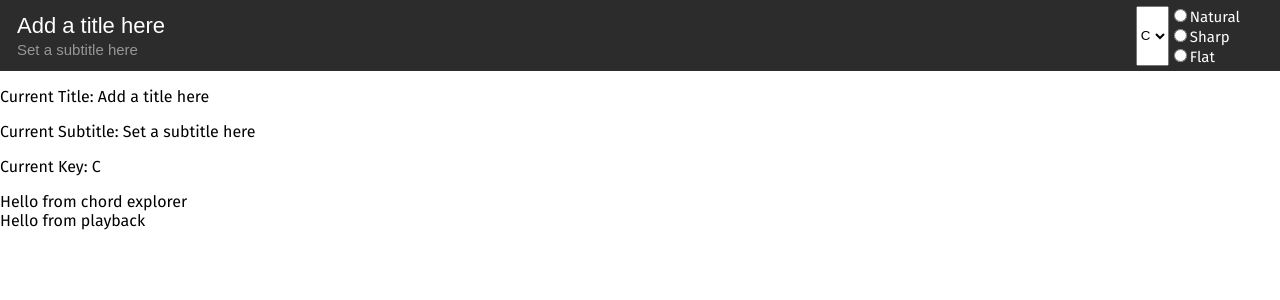
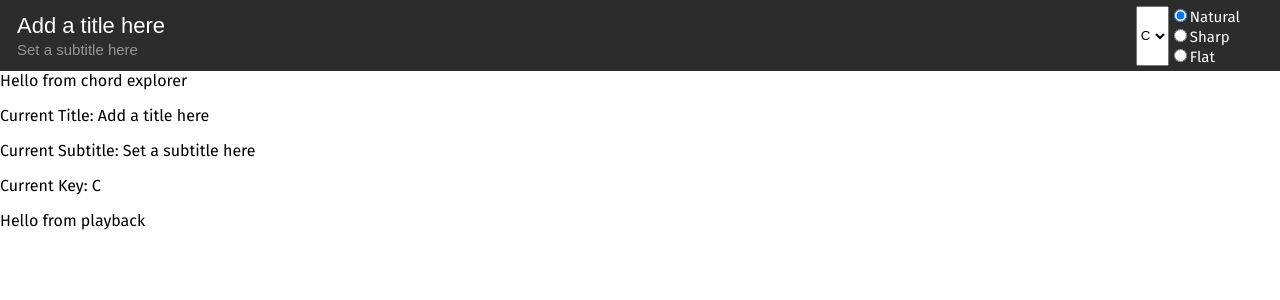
Before and after one commit to bloycey/chord-composer, a React (Create React App) app: page / in a window 1280 px wide. Shown: the top 300 px of the page. Built offline with nearby package versions, Linux system fonts and the light colour scheme.

Commit message:
code clean up

```diff
--- a/src/App.js
+++ b/src/App.js
@@ -4,18 +4,17 @@ import ChordExplorer from "./components/ChordExplorer";
 import Header from "./components/Header";
 import Playback from "./components/Playback";
 
+import { keys, chordTypes } from "./staticData/musicTheory";
+
 export const DataHeader = React.createContext();
 
 function App() {
-
-	const keys = ["C", "D", "E", "F", "G", "A", "B"]
 
 // Header State
 const [title, setTitle] = useState("Add a title here");
 const [subtitle, setSubtitle] = useState("Set a subtitle here");
 const [currentKey, setCurrentKey] = useState("C");
 const [accidental, setAccidental] = useState("natural");
-
 
 const headerData = { title, setTitle, subtitle, setSubtitle, currentKey, setCurrentKey, accidental, setAccidental, keys };
 
@@ -24,10 +23,10 @@ const headerData = { title, setTitle, subtitle, setSubtitle, currentKey, setCurr
 			<DataHeader.Provider value={headerData} >
 				<Header />
 			</DataHeader.Provider>
+			<ChordExplorer />
 			<p>Current Title: {title}</p>
 			<p>Current Subtitle: {subtitle}</p>
 			<p>Current Key: {currentKey} {accidental !== "natural" && accidental}</p>
-			<ChordExplorer />
 			<Playback />
 		</div>
 	);
--- /dev/null
+++ b/src/components/AccidentalSelector.js
@@ -0,0 +1,41 @@
+import React, { useContext } from 'react';
+
+import styled from '@emotion/styled';
+
+import { DataHeader } from "../App.js";
+
+const AccidentalWrapper = styled.div`
+	display: flex;
+	align-items: center;
+	margin-right: 25px;
+	color: #ffffff;
+`
+const AccidentalText = styled.span`
+	font-size: 15px;
+	margin-right: 15px;
+`
+
+const AccidentalSelector = () => {
+	const { accidental, setAccidental, setCurrentKey } = useContext(DataHeader);
+	const setter = setAccidental => e => {
+		const value = e.target.value;
+		setAccidental(value);
+	}
+	return (
+		<AccidentalWrapper>
+			<div>
+			<div>
+					<input type="radio" name="flatsOrSharps" value="natural" checked={accidental === "natural"} onChange={setter(setAccidental, setCurrentKey)}/><AccidentalText>Natural</AccidentalText>
+				</div>
+				<div>
+					<input type="radio" name="flatsOrSharps" value="sharp" checked={accidental === "sharp"} onChange={setter(setAccidental, setCurrentKey)}/><AccidentalText>Sharp</AccidentalText>
+				</div>
+				<div>
+				<input type="radio" name="flatsOrSharps" value="flat" checked={accidental === "flat"} onChange={setter(setAccidental, setCurrentKey)}/><AccidentalText>Flat</AccidentalText>
+				</div>
+			</div>
+		</AccidentalWrapper>
+	)
+}
+
+export default AccidentalSelector;
--- a/src/components/FlatSharpSelector.js
+++ /dev/null
@@ -1,46 +0,0 @@
-import React, { useContext } from 'react';
-
-import styled from '@emotion/styled';
-
-import { DataHeader } from "../App.js";
-
-const SharpFlatWrapper = styled.div`
-	display: flex;
-	align-items: center;
-	margin-right: 25px;
-	color: #ffffff;
-`
-
-const SharpFlatTitle = styled.h5`
-	font-size: 15px;
-	margin-right: 15px;
-`
-const SharpFlatText = styled.span`
-	font-size: 15px;
-	margin-right: 15px;
-`
-
-const FlatSharpSelector = () => {
-	const { accidental, setAccidental, setCurrentKey, keys } = useContext(DataHeader);
-	const setter = setAccidental => e => {
-		const value = e.target.value;
-		setAccidental(value);
-	}
-	return (
-		<SharpFlatWrapper>
-			<div>
-			<div>
-					<input type="radio" name="flatsOrSharps" value="natural" onChange={setter(setAccidental, setCurrentKey)}/><SharpFlatText>Natural</SharpFlatText>
-				</div>
-				<div>
-					<input type="radio" name="flatsOrSharps" value="sharp" onChange={setter(setAccidental, setCurrentKey)}/><SharpFlatText>Sharp</SharpFlatText>
-				</div>
-				<div>
-				<input type="radio" name="flatsOrSharps" value="flat" onChange={setter(setAccidental, setCurrentKey)}/><SharpFlatText>Flat</SharpFlatText>
-				</div>
-			</div>
-		</SharpFlatWrapper>
-	)
-}
-
-export default FlatSharpSelector;
--- a/src/components/Header.js
+++ b/src/components/Header.js
@@ -1,7 +1,7 @@
 import React, { useContext } from 'react';
 import styled from '@emotion/styled';
 
-import FlatSharpSelector from "./FlatSharpSelector";
+import AccidentalSelector from "./AccidentalSelector";
 import KeySelector from "./KeySelector";
 import { DataHeader } from "../App.js";
 
@@ -55,7 +55,7 @@ const Header = props => {
 			</TitleContainer>
 			<FlatSharpContainer>
 				<KeySelector />
-				<FlatSharpSelector/>
+				<AccidentalSelector/>
 			</FlatSharpContainer>
 		</AppHeader>
 	)
--- a/src/components/KeySelector.js
+++ b/src/components/KeySelector.js
@@ -4,10 +4,8 @@ import styled from '@emotion/styled';
 import { DataHeader } from "../App.js";
 
 const KeySelector = () => {
-	const {keys, currentKey, setCurrentKey, sharpsOrFlats, currentKeyOptions, setCurrentKeyOptions,} = useContext(DataHeader);
-	console.log("Sharp or flat?", sharpsOrFlats);
+	const { keys, currentKey, setCurrentKey } = useContext(DataHeader);
 	const setter = set => e => {
-		console.log("e", e)
 		const value = e.target.value;
 		set(value);
 	}
--- /dev/null
+++ b/src/staticData/musicTheory.js
@@ -0,0 +1,42 @@
+export const keys = ["C", "D", "E", "F", "G", "A", "B"]
+export const chordTypes = {
+	major: {
+		intervals: ["maj3", "perf5"]
+	},
+	minor: {
+		intervals: ["min3", "perf5"]
+	},
+	augmented: {
+		intervals: ["maj3", "aug5"]
+	},
+	diminished: {
+		intervals: ["min3", "dim5"]
+	},
+	six: {
+		intervals: ["maj3", "perf5", "maj6"]
+	},
+	minorSix: {
+		intervals: ["min3", "perf5", "maj6"]
+	},
+	seven: {
+		intervals: ["maj3", "perf5", "min7"]
+	},
+	majorSeven: {
+		intervals: ["maj3", "perf5", "maj7"]
+	},
+	minorSeven: {
+		intervals: ["min3", "perf5", "min7"]
+	},
+	augmentedSeven: {
+		intervals: ["maj3", "aug5", "min7"]
+	},
+	diminishedSeven: {
+		intervals: ["min3", "dim5", "dim7"]
+	},
+	halfDiminishedSeven: {
+		intervals: ["min3", "dim5", "min7"]
+	},
+	minorMajorSeven: {
+		intervals: ["min3", "perf5", "maj7"]
+	}
+}
```
